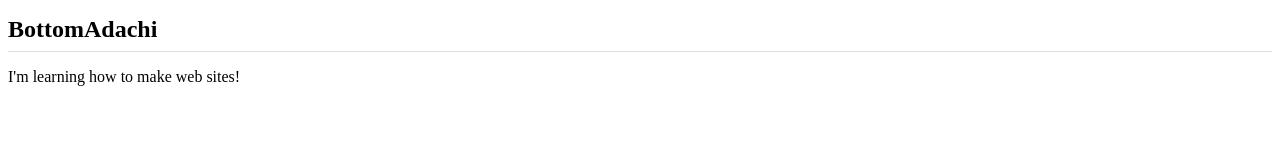
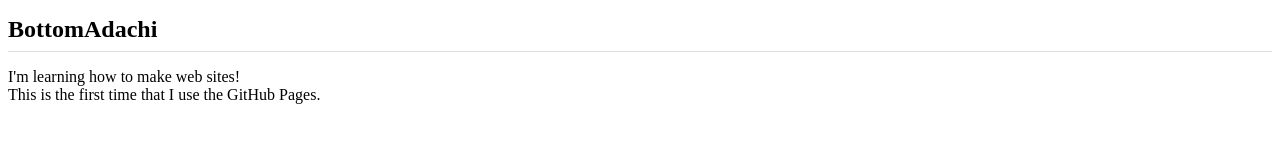
Before and after one commit to BottomAdachi/bottomadachi.github.io, a plain HTML site: page index.html in a window 1280 px wide. Drawn offline with Linux system fonts and the light colour scheme.

Commit message:
Add files via upload

```diff
--- a/index.html
+++ b/index.html
@@ -7,6 +7,6 @@
 </head>
 <body>
   <h1>BottomAdachi</h1>
-  <p>I'm learning how to make web sites!</p>
+  <p>I'm learning how to make web sites!<br>This is the first time that I use the GitHub Pages.</p>
 </body>
 </html>
```
